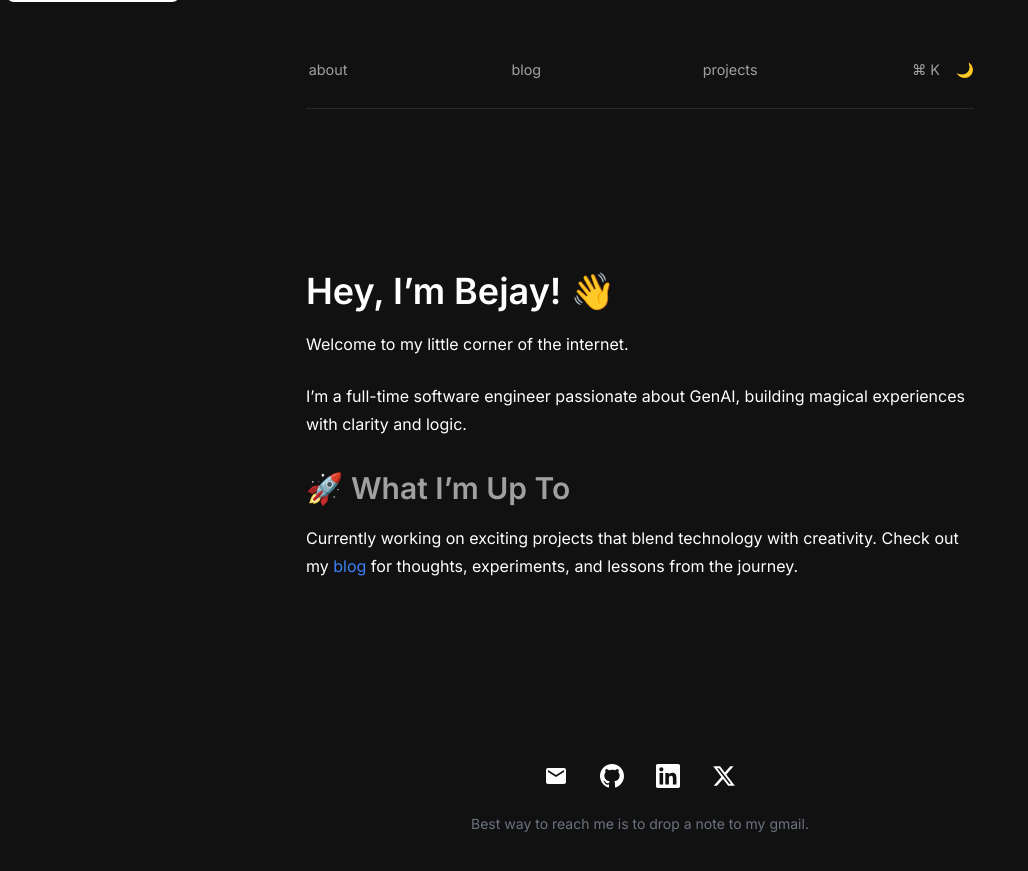
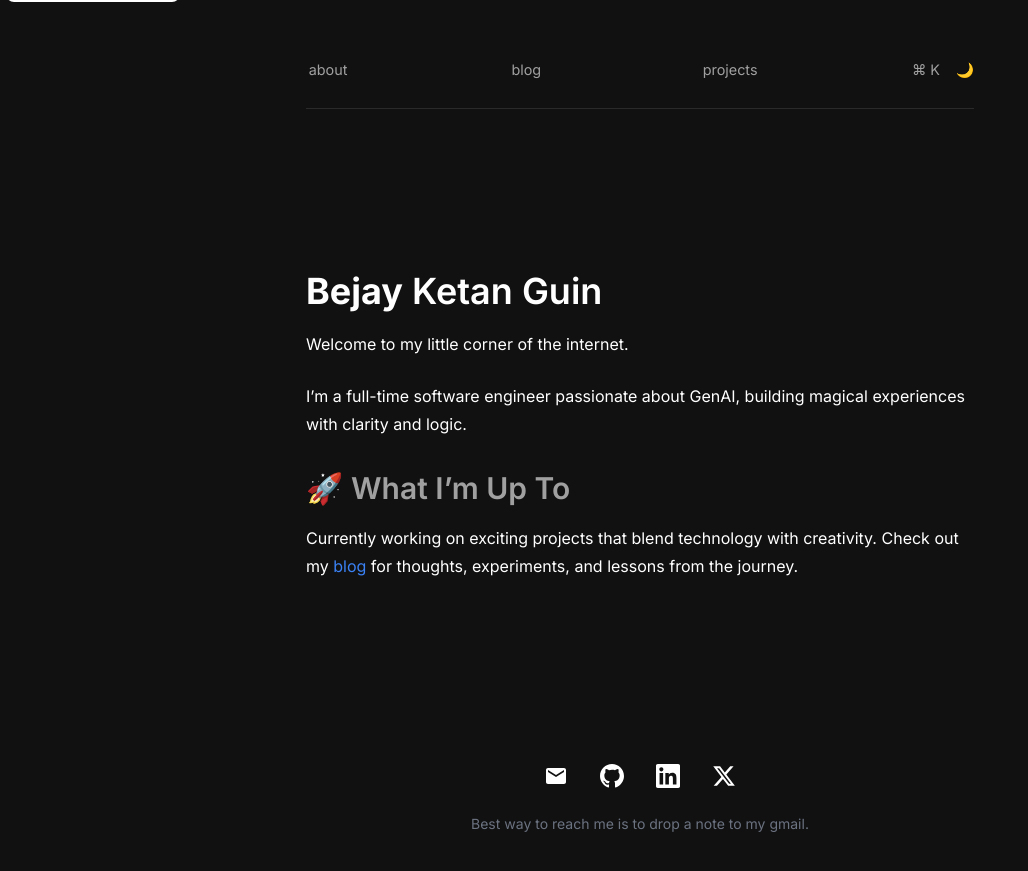
Before and after one commit to BKG123/BKG123.github.io, a Jekyll site: the page built from index.md, in a window 1280 px wide. Shown: the top 871 px of the page, without its empty margins (0-1028 px from the left). Built offline with Jekyll 4.4.1, drawn with Linux system fonts in a browser that asks for light colours.

Commit message:
fix icons

```diff
--- a/index.md
+++ b/index.md
@@ -1,9 +1,9 @@
 ---
 layout: default
-title: "Hey, I'm Bejay! 👋"
+title: "Bejay Ketan Guin"
 ---
 
-# Hey, I'm Bejay! 👋
+# **Bejay** Ketan Guin
 
 Welcome to my little corner of the internet.
 
```
Also changed, not shown: 4 other files.
